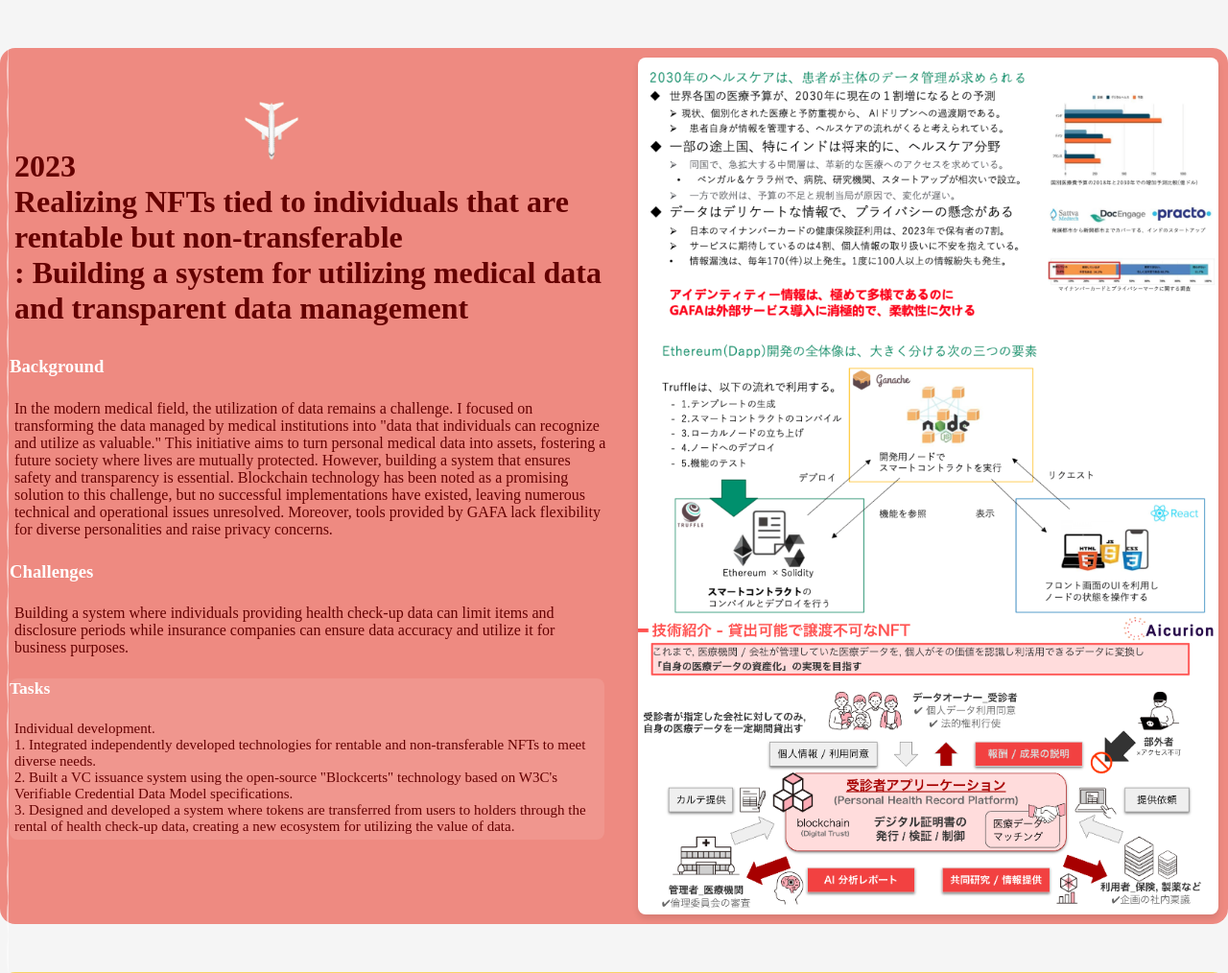
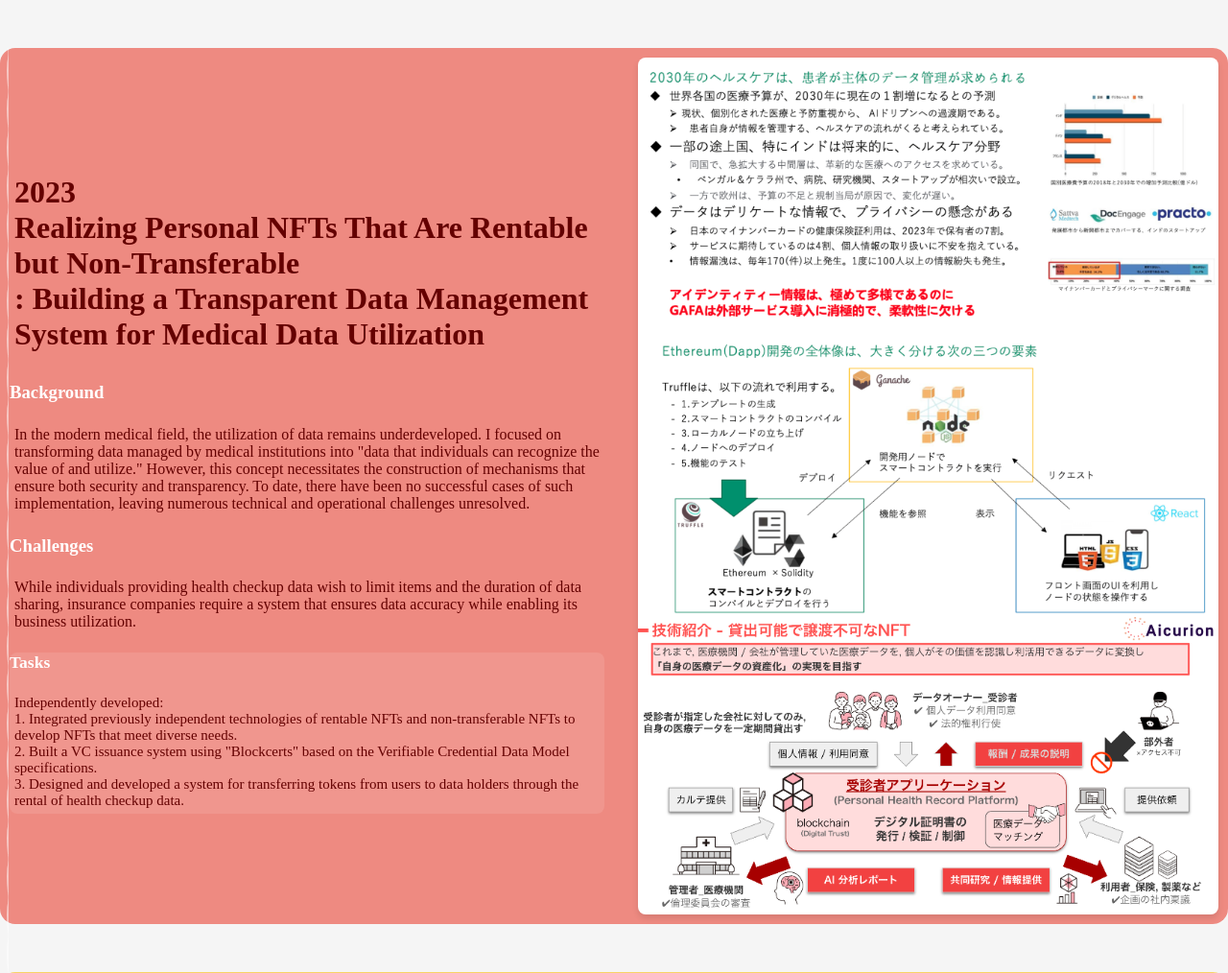
Before and after one commit to Yasu521/Yasu521.github.io, a PHP site: page /content/work/work-en.html in a window 1280 px wide. Shown: the part 64-1078 px from the top of the page at 96% size. Run offline with PHP 8.4, Linux system fonts and the light colour scheme.

Commit message:
projectの内容変更

```diff
--- a/content/work/styles.css
+++ b/content/work/styles.css
@@ -29,7 +29,7 @@ header h1 {
 }
 
 .plane-container img {
-    width: 80px;
+    width: 0px;
 }
 
 .timeline {
--- a/content/work/work-en.html
+++ b/content/work/work-en.html
@@ -19,21 +19,22 @@
         <img src="./content/work/plane.png" alt="plane"></div>
         <section class="timeline-section">
             <div class="text-content">
-                <h2>2023<br>Realizing NFTs tied to individuals that are rentable but non-transferable<br>: Building a system for utilizing medical data and transparent data management</h2>
+                <h2>2023<br>Realizing Personal NFTs That Are Rentable but Non-Transferable<br>: Building a Transparent Data Management System for Medical Data Utilization</h2>
                 <h3>Background</h3>
-                <p>In the modern medical field, the utilization of data remains a challenge. I focused on transforming the data managed by medical institutions into "data that individuals can recognize and utilize as valuable." This initiative aims to turn personal medical data into assets, fostering a future society where lives are mutually protected. However, building a system that ensures safety and transparency is essential. Blockchain technology has been noted as a promising solution to this challenge, but no successful implementations have existed, leaving numerous technical and operational issues unresolved. Moreover, tools provided by GAFA lack flexibility for diverse personalities and raise privacy concerns.<br>
+                <p>
+                    In the modern medical field, the utilization of data remains underdeveloped. I focused on transforming data managed by medical institutions into "data that individuals can recognize the value of and utilize." However, this concept necessitates the construction of mechanisms that ensure both security and transparency. To date, there have been no successful cases of such implementation, leaving numerous technical and operational challenges unresolved.
                 </p>
                 <h3>Challenges</h3>
                 <p>
-                    Building a system where individuals providing health check-up data can limit items and disclosure periods while insurance companies can ensure data accuracy and utilize it for business purposes.
+                    While individuals providing health checkup data wish to limit items and the duration of data sharing, insurance companies require a system that ensures data accuracy while enabling its business utilization.
                 </p>
                 <div class="project-details">
                     <h3>Tasks</h3>
                     <p class="tag">
-                        Individual development.<br>
-                        1. Integrated independently developed technologies for rentable and non-transferable NFTs to meet diverse needs.<br>
-                        2. Built a VC issuance system using the open-source "Blockcerts" technology based on W3C's Verifiable Credential Data Model specifications.<br>
-                        3. Designed and developed a system where tokens are transferred from users to holders through the rental of health check-up data, creating a new ecosystem for utilizing the value of data.<br>
+                        Independently developed: <br>
+                        1. Integrated previously independent technologies of rentable NFTs and non-transferable NFTs to develop NFTs that meet diverse needs.<br>
+                        2. Built a VC issuance system using "Blockcerts" based on the Verifiable Credential Data Model specifications.<br>
+                        3. Designed and developed a system for transferring tokens from users to data holders through the rental of health checkup data.
                     </p>
                 </div>
             </div>
```
Also changed, not shown: content/work/work-fr.html (+8 -7 lines), content/work/work-ja.html (+4 -4 lines).
